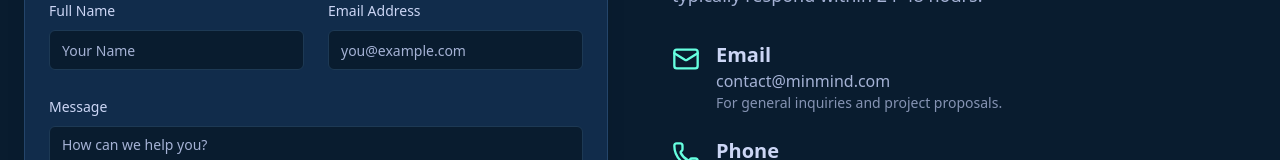
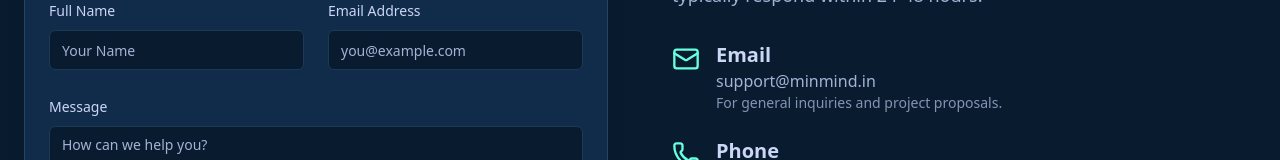
Before and after one commit to Eshaniqbal/MinMind, a Next.js app: page /contact in a window 1280 px wide. Shown: the part 477-637 px from the top of the page. Built offline with nearby package versions, Linux system fonts and the light colour scheme; no server answers.

Commit message:
Added All Files

```diff
--- a/src/app/contact/page.tsx
+++ b/src/app/contact/page.tsx
@@ -12,7 +12,7 @@ export const metadata = {
 
 export default function ContactPage() {
   const contactDetails = [
-    { icon: Mail, title: "Email", href: "mailto:contact@minmind.com", text: "contact@minmind.com", subtext: "For general inquiries and project proposals." },
+    { icon: Mail, title: "Email", href: "mailto:support@minmind.in", text: "support@minmind.in", subtext: "For general inquiries and project proposals." },
     { icon: Phone, title: "Phone", href: "tel:+916006223504", text: "+91-6006223504", subtext: "Mon - Fri, 9 AM - 6 PM (IST)" }, // Placeholder
     { icon: MapPin, title: "Location", text: "Kulgam, Jammu and Kashmir, India, 192231", subtext: "While we operate remotely, we're always connected." }
   ];
```
